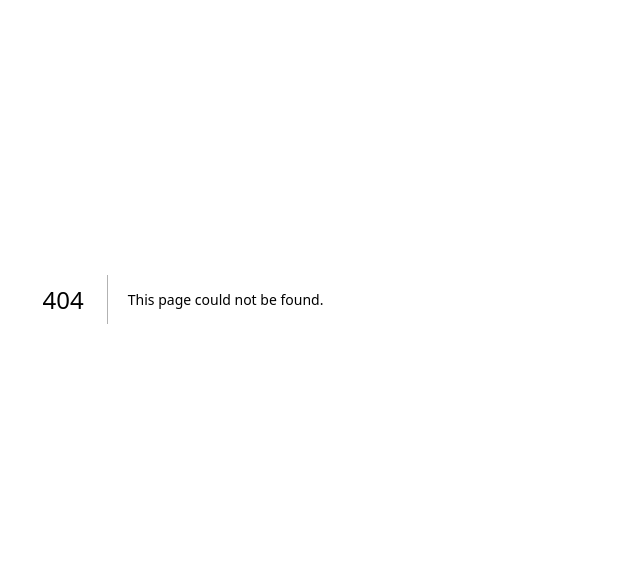
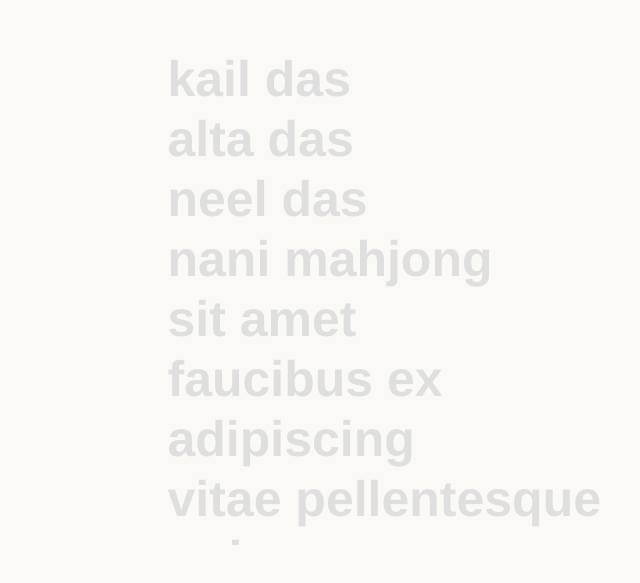
Before and after one commit to DivyanshuBali/misaal, a Next.js app: page /artefacts in a window 1280 px wide. Before the commit this address had no page. Shown: the part 101-684 px from the top of the page, without its empty margins (457-1097 px from the left). Built offline with nearby package versions, Linux system fonts and the light colour scheme.

Commit message:
Archives page -> artefacts page, agent rules

```diff
--- a/src/app/archive/ArchiveList.tsx
+++ b/src/app/artefacts/ArtefactsList.tsx
@@ -2,11 +2,11 @@
 
 import Image from "next/image";
 import { useCallback, useEffect, useRef, useState } from "react";
-import type { ArchiveItem } from "./archives";
+import type { ArtefactsItem } from "./archives";
 import styles from "./page.module.css";
 
-export function ArchiveList({ items }: { items: readonly ArchiveItem[] }) {
-  const [hoveredItem, setHoveredItem] = useState<ArchiveItem | null>(null);
+export function ArtefactsList({ items }: { items: readonly ArtefactsItem[] }) {
+  const [hoveredItem, setHoveredItem] = useState<ArtefactsItem | null>(null);
   const hoverTimerRef = useRef<number | null>(null);
 
   const clearHoverTimer = useCallback(() => {
@@ -16,7 +16,7 @@ export function ArchiveList({ items }: { items: readonly ArchiveItem[] }) {
     }
   }, []);
 
-  function handleMouseEnter(item: ArchiveItem) {
+  function handleMouseEnter(item: ArtefactsItem) {
     clearHoverTimer();
     hoverTimerRef.current = window.setTimeout(() => {
       setHoveredItem(item);
--- a/src/app/archive/archives.ts
+++ b/src/app/artefacts/archives.ts
@@ -1,10 +1,10 @@
-export type ArchiveItem = {
+export type ArtefactsItem = {
   id: string;
   name: string;
   image: string;
 };
 
-export const archiveItems: readonly ArchiveItem[] = [
+export const artefactsItems: readonly ArtefactsItem[] = [
   { id: "kail-das", name: "kail das", image: "/bg-texture.jpeg" },
   { id: "alta-das", name: "alta das", image: "/bg-texture.jpeg" },
   { id: "neel-das", name: "neel das", image: "/bg-texture.jpeg" },
@@ -12,7 +12,11 @@ export const archiveItems: readonly ArchiveItem[] = [
   { id: "sit-amet", name: "sit amet", image: "/bg-texture.jpeg" },
   { id: "faucibus-ex", name: "faucibus ex", image: "/bg-texture.jpeg" },
   { id: "adipiscing", name: "adipiscing", image: "/bg-texture.jpeg" },
-  { id: "vitae-pellentesque", name: "vitae pellentesque", image: "/bg-texture.jpeg" },
+  {
+    id: "vitae-pellentesque",
+    name: "vitae pellentesque",
+    image: "/bg-texture.jpeg",
+  },
   { id: "quisque", name: "quisque", image: "/bg-texture.jpeg" },
   { id: "sapien-elit", name: "sapien elit", image: "/bg-texture.jpeg" },
   { id: "das", name: "das", image: "/bg-texture.jpeg" },
@@ -21,7 +25,11 @@ export const archiveItems: readonly ArchiveItem[] = [
   { id: "sit-amet-2", name: "sit amet", image: "/bg-texture.jpeg" },
   { id: "faucibus-ex-2", name: "faucibus ex", image: "/bg-texture.jpeg" },
   { id: "adipiscing-2", name: "adipiscing", image: "/bg-texture.jpeg" },
-  { id: "vitae-pellentesque-2", name: "vitae pellentesque", image: "/bg-texture.jpeg" },
+  {
+    id: "vitae-pellentesque-2",
+    name: "vitae pellentesque",
+    image: "/bg-texture.jpeg",
+  },
   { id: "quisque-2", name: "quisque", image: "/bg-texture.jpeg" },
   { id: "sapien-elit-2", name: "sapien elit", image: "/bg-texture.jpeg" },
 ];
--- a/src/app/archive/page.module.css
+++ b/src/app/artefacts/page.module.css
@@ -1,4 +1,4 @@
-.archiveRoot {
+.artefactsRoot {
 	display: flex;
 	align-items: center;
 	justify-content: center;
@@ -15,7 +15,7 @@
 	flex-shrink: 0;
 }
 
-.archiveImage {
+.artefactsImage {
 	object-fit: cover;
 }
 
--- /dev/null
+++ b/src/app/artefacts/page.tsx
@@ -0,0 +1,11 @@
+import { ArtefactsList } from "./ArtefactsList";
+import { artefactsItems } from "./archives";
+import styles from "./page.module.css";
+
+export default function ArtefactsPage() {
+  return (
+    <main className={styles.artefactsRoot}>
+      <ArtefactsList items={artefactsItems} />
+    </main>
+  );
+}
--- a/src/app/components/NavBar/NavBar.tsx
+++ b/src/app/components/NavBar/NavBar.tsx
@@ -16,13 +16,10 @@ export default function NavBar({ fullWidth = false }: NavBarProps) {
         </li>
         {!fullWidth && <div className={styles.divider} />}
         <li>
-          <Link href="/archive">archive</Link>
-        </li>
-        <li>
           <Link href="/logs">logs</Link>
         </li>
         <li>
-          <Link href="#">artefacts</Link>
+          <Link href="/artefacts">artefacts</Link>
         </li>
         <li>
           <Link href="#">about</Link>
```
Also changed, not shown: src/app/archive/page.tsx (deleted, +0 -11 lines), src/app/artefacts/layout.module.css (renamed from src/app/archive/layout.module.css), src/app/artefacts/layout.tsx (renamed from src/app/archive/layout.tsx), 2 other files (tests, documents, lock files or other folders).
